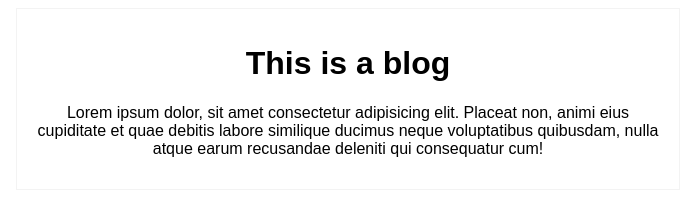
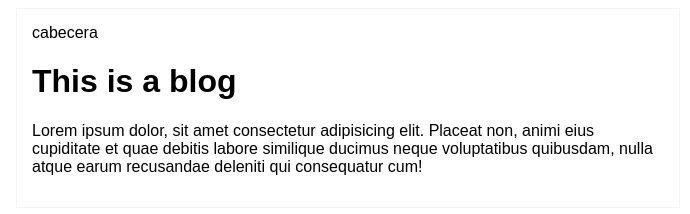
Before and after one commit to Osvaldotr07/Hyperblog, a plain HTML site: page index.html in a window 1280 px wide. Shown: the whole page, without its empty margins (292-982 px from the left). Drawn offline with Linux system fonts and the light colour scheme.

Commit message:
Estructura incial de la cabecera

```diff
--- a/index.css
+++ b/index.css
@@ -9,7 +9,7 @@ body {
     width: 50%;
     height: auto;
     margin: auto;
-    text-align: center;
+    text-align: left;
     border: 1px solid #f3f3f3;
     padding: 15px;
     font-family: Arial;
--- a/index.html
+++ b/index.html
@@ -9,6 +9,9 @@
 </head>
 <body>
     <div class="container">
+        <div class="cabecera">
+            cabecera
+        </div>
         <div class="blog">
             <h1>This is a blog</h1>
             <p>Lorem ipsum dolor, sit amet consectetur adipisicing elit. Placeat non, animi eius cupiditate et quae debitis labore similique ducimus neque voluptatibus quibusdam, nulla atque earum recusandae deleniti qui consequatur cum!</p>
```
